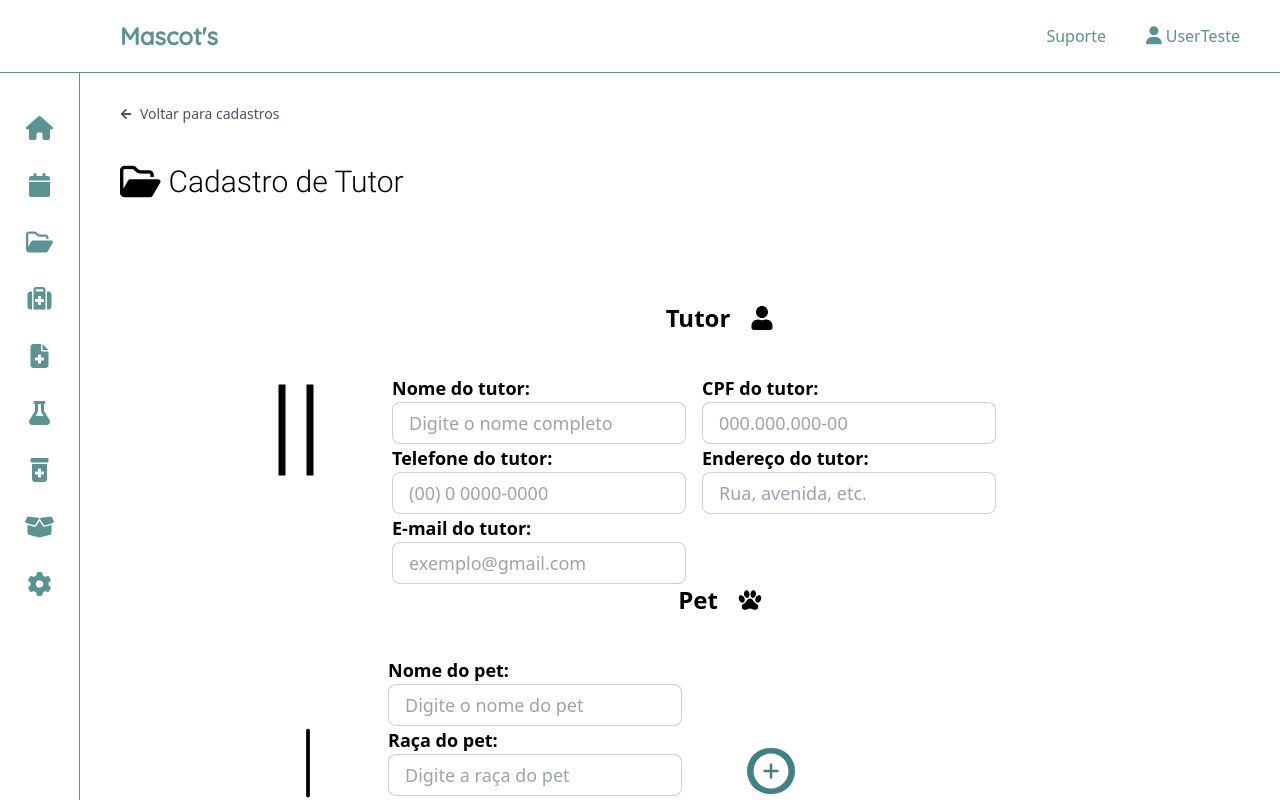
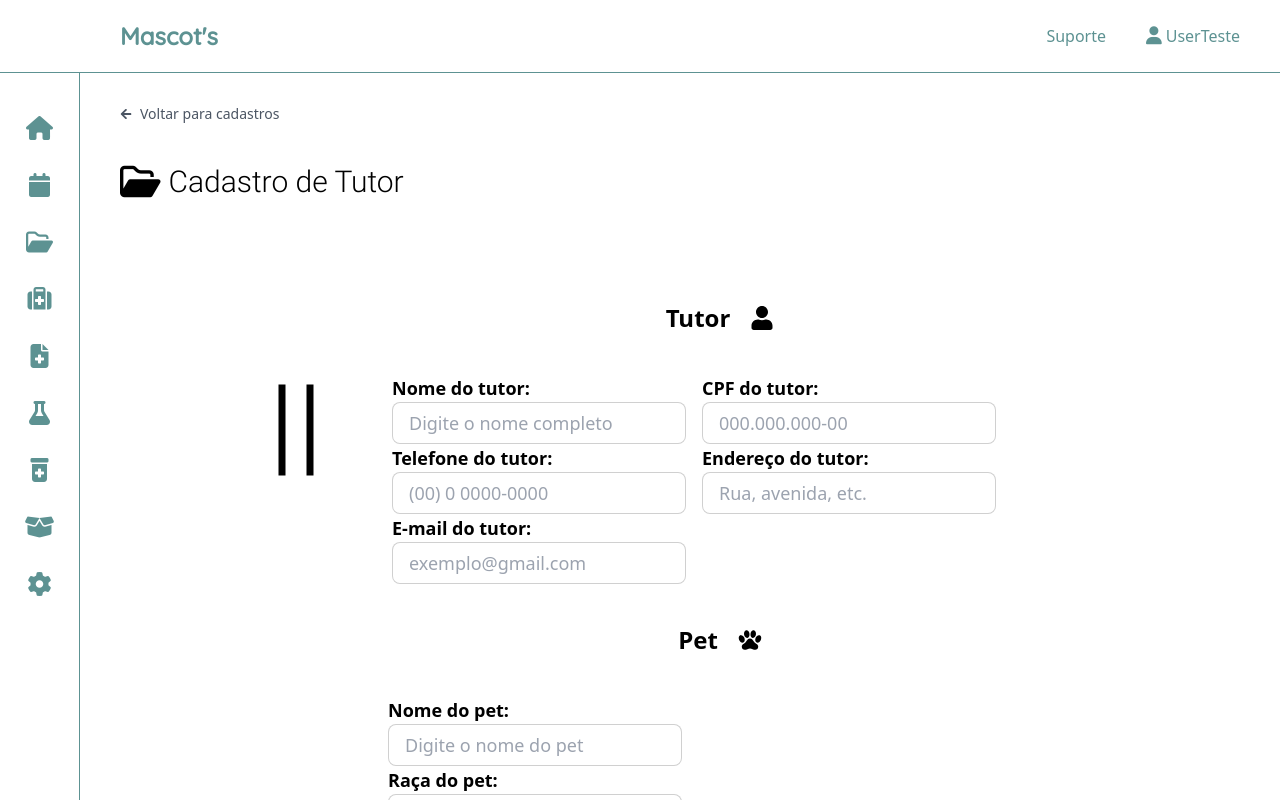
Before and after one commit to softexrecifepe/PI-MASCOTS-TURMA-09-EQUIPE-01, a Next.js app: page /registers/register in a window 1280 px wide. Built offline with nearby package versions, Linux system fonts and the light colour scheme.

Commit message:
feat:registerTutor creating id to pet

```diff
--- a/db.json
+++ b/db.json
@@ -15,6 +15,56 @@
       "telefone": "85988655522",
       "email": "johny@hotmail.com",
       "endereco": "Rua quimera 12"
+    },
+    {
+      "id": "8a7d",
+      "nome": "lucas",
+      "cpf": "900.280.564-12",
+      "telefone": "85998675544",
+      "email": "gestorz@gmail.com",
+      "endereco": "Rua golfinho",
+      "pets": [
+        {
+          "id": "db7525d4-2093-485f-b5b4-b8dd3d08418c",
+          "nome": "Maxwell",
+          "raca": "Canário",
+          "especie": "ave",
+          "genero": "macho",
+          "idade": "2",
+          "peso": "1",
+          "alergias": "Não possui"
+        },
+        {
+          "id": "e6e1587e-cf5c-41a8-a5c4-5eafa041e80d",
+          "nome": "MaryJaneWattson",
+          "raca": "Malinois",
+          "especie": "cao",
+          "genero": "femea",
+          "idade": "2",
+          "peso": "25",
+          "alergias": "Dipirona"
+        }
+      ]
+    },
+    {
+      "id": "7bdd",
+      "nome": "Paulinha",
+      "cpf": "506.052.671-10",
+      "telefone": "85988655526",
+      "email": "paulinhafofa@yahoo.com",
+      "endereco": "Rua 12",
+      "pets": [
+        {
+          "id": "9739a8f3-e8f0-44ac-80db-7582bec0ffc9",
+          "nome": "Maximus",
+          "raca": "Pitbull",
+          "especie": "cao",
+          "genero": "macho",
+          "idade": "1",
+          "peso": "10",
+          "alergias": "Nenhuma"
+        }
+      ]
     }
   ]
 }
--- a/src/app/registers/page.tsx
+++ b/src/app/registers/page.tsx
@@ -27,7 +27,7 @@ export default function Registration() {
 
             <div className="mt-3">
               <Link href={"/registers/register"}>
-                <BtnColorBg content="Novo cadastro" />
+                <BtnColorBg content="Novo tutor" />
               </Link>
             </div>
             <div className="mt-6">
--- a/src/app/registers/register/RegisterForm.tsx
+++ b/src/app/registers/register/RegisterForm.tsx
@@ -3,7 +3,7 @@
 import { Header } from '@/app/components/navigationScreen/header/header';
 import { SideBar } from '@/app/components/navigationScreen/sidebar/sidebar';
 import React, { useState } from 'react';
-import { AiFillPlusCircle } from "react-icons/ai";
+import { AiFillPlusCircle, AiFillMinusCircle } from "react-icons/ai";
 import { tutorSchema, TutorData } from '@/app/schemas/tutorSchema';
 import { zodResolver } from '@hookform/resolvers/zod';
 import { useForm, Controller } from 'react-hook-form';
@@ -11,42 +11,48 @@ import { IoPaw } from "react-icons/io5";
 import { FaUser } from "react-icons/fa";
 import { PiLineVerticalLight } from "react-icons/pi";
 import { LiaGripLinesVerticalSolid } from "react-icons/lia";
-
+import { v4 as uuidv4 } from 'uuid';
 
 const RegisterForm = () => {
-  const { control, handleSubmit, reset, formState: { errors } } = useForm<TutorData>({
-    resolver: zodResolver(tutorSchema),
-  });
-
-  const [pets, setPets] = useState([{ nome: '', raca: '', especie: '' }]);
+  const { control, handleSubmit, reset, formState: { errors } } = useForm<TutorData>({ resolver: zodResolver(tutorSchema) });
+  const [pets, setPets] = useState([
+    { id: uuidv4(), nome: '', raca: '', especie: '', genero: '', idade: '', peso: '', alergias: '' }
+  ]);
 
   const onSubmit = async (data: TutorData) => {
     const payload = { ...data, pets };
-    const response = await fetch('http://localhost:4000/tutores', {
-      method: 'POST',
+
+    try {
+      const response = await fetch("http://localhost:4000/tutores", {
+        method: "POST",
         headers: {
-        'Content-Type': 'application/json',
+          "Content-Type": "application/json"
         },
-      body: JSON.stringify(payload),
+        body: JSON.stringify(payload)
       });
 
-    if (response.ok) {
-      alert("Usuário cadastrado com sucesso!");
-      reset({
-        nome: '',
-        cpf: '',
-        telefone: '',
-        endereco: '',
-        email: ''
-      });
-      setPets([{ nome: '', raca: '', especie: '' }]);
-    } else {
-      alert("Erro ao cadastrar usuário.");
+      if (!response.ok) {
+        throw new Error("Erro ao salvar os dados. Verifique o servidor.");
+      }else{alert('Tutor cadastrado com sucesso!')}
+      reset({ nome: '', cpf: '', telefone: '', endereco: '', email: '' });
+      setPets([{ id: uuidv4(), nome: '', raca: '', especie: '', genero: '', idade: '', peso: '', alergias: '' }]);
+    } catch (error) {
+      console.error(error);
+      alert("Ocorreu um erro ao tentar salvar os dados. Tente novamente mais tarde.");
     }
   };
 
   const handleAddPet = () => {
-    setPets([...pets, { nome: '', raca: '', especie: '' }]);
+    if (pets.length < 3) {
+      setPets([...pets, { id: uuidv4(), nome: '', raca: '', especie: '', genero: '', idade: '', peso: '', alergias: '' }]);
+    } else {
+      alert("Você só pode adicionar até 3 pets.");
+    }
+  };
+
+  const handleRemovePet = (index: number) => {
+    const updatedPets = pets.filter((_, petIndex) => petIndex !== index);
+    setPets(updatedPets);
   };
 
   const handlePetChange = (index: number, key: string, value: string) => {
@@ -54,7 +60,6 @@ const RegisterForm = () => {
     updatedPets[index][key] = value;
     setPets(updatedPets);
   };
-
   return (
     <div className='flex justify-center text-left'>
       <Header />
@@ -65,30 +70,19 @@ const RegisterForm = () => {
           <div className='mb-10'>
             <h1 className='flex justify-center font-bold text-2xl items-center'>Tutor <FaUser className='ml-5' /></h1>
           </div>
-
-          <div className='flex gap-10' >
+          <div className='flex gap-10'>
+            <div> <LiaGripLinesVerticalSolid className='size-28' /> </div>
             <div>
-          <LiaGripLinesVerticalSolid  className='size-28' />
-          </div>
-          <div>
+              {/* Campos do Tutor */}
               <div className='flex gap-4'>
                 <div className='flex flex-col'>
                   <label htmlFor="nome" className='text-lg font-semibold'>Nome do tutor:</label>
-              <Controller
-                name="nome"
-                control={control}
-                render={({ field }) => <input {...field} type="text" className="input input-bordered h-3/4 pt-2 pb-2 text-lg" placeholder='Digite o nome completo' />}
-              />
+                  <Controller name="nome" control={control} render={({ field }) => <input {...field} type="text" className="input input-bordered h-3/4 pt-2 pb-2 text-lg" placeholder='Digite o nome completo' />} />
                   {errors.nome && <span className='text-red-500'>{errors.nome.message}</span>}
                 </div>
-
                 <div className='flex flex-col'>
                   <label htmlFor="cpf" className='text-lg font-semibold'>CPF do tutor:</label>
-              <Controller
-                name="cpf"
-                control={control}
-                render={({ field }) => <input {...field} type="text" className="input input-bordered h-3/4 pt-2 pb-2 text-lg" placeholder='000.000.000-00' />}
-              />
+                  <Controller name="cpf" control={control} render={({ field }) => <input {...field} type="text" className="input input-bordered h-3/4 pt-2 pb-2 text-lg" placeholder='000.000.000-00' />} />
                   {errors.cpf && <span className='text-red-500'>{errors.cpf.message}</span>}
                 </div>
               </div>
@@ -96,20 +90,12 @@ const RegisterForm = () => {
               <div className='flex gap-4'>
                 <div className='flex flex-col'>
                   <label htmlFor="telefone" className='text-lg font-semibold'>Telefone do tutor:</label>
-              <Controller
-                name="telefone"
-                control={control}
-                render={({ field }) => <input {...field} type="text" className="input input-bordered h-3/4 pt-2 pb-2 text-lg" placeholder='(00) 0 0000-0000' />}
-              />
+                  <Controller name="telefone" control={control} render={({ field }) => <input {...field} type="text" className="input input-bordered h-3/4 pt-2 pb-2 text-lg" placeholder='(00) 0 0000-0000' />} />
                   {errors.telefone && <span className='text-red-500'>{errors.telefone.message}</span>}
                 </div>
                 <div className='flex flex-col'>
                   <label htmlFor="endereco" className='text-lg font-semibold'>Endereço do tutor:</label>
-              <Controller
-                name="endereco"
-                control={control}
-                render={({ field }) => <input {...field} type="text" className="input input-bordered h-3/4 pt-2 pb-2 text-lg" placeholder='Rua, avenida, etc.' />}
-              />
+                  <Controller name="endereco" control={control} render={({ field }) => <input {...field} type="text" className="input input-bordered h-3/4 pt-2 pb-2 text-lg" placeholder='Rua, avenida, etc.' />} />
                   {errors.endereco && <span className='text-red-500'>{errors.endereco.message}</span>}
                 </div>
               </div>
@@ -117,12 +103,9 @@ const RegisterForm = () => {
               <div className='flex gap-4'>
                 <div className='flex flex-col'>
                   <label htmlFor="email" className='text-lg font-semibold'>E-mail do tutor:</label>
-              <Controller
-                name="email"
-                control={control}
-                render={({ field }) => <input {...field} type="email" className="input input-bordered h-3/4 pt-2 pb-2 text-lg" placeholder='exemplo@gmail.com' />}
-              />
+                  <Controller name="email" control={control} render={({ field }) => <input {...field} type="email" className="input input-bordered h-3/4 pt-2 pb-2 text-lg" placeholder='exemplo@gmail.com' />} />
                   {errors.email && <span className='text-red-500'>{errors.email.message}</span>}
+                </div>
               </div>
             </div>
           </div>
@@ -131,42 +114,22 @@ const RegisterForm = () => {
         <div className='mb-10 '>
           <h1 className='flex justify-center font-bold text-2xl items-center'>Pet <IoPaw className='ml-5' /></h1>
         </div>
-          <div className='flex  gap-10 items-center' >
-            <div>
-          <PiLineVerticalLight   className='size-20 ml-7' />
-          </div>
+
+        <div className='flex gap-10 items-center'>
+          <div> <PiLineVerticalLight className='size-20 ml-7' /> </div>
           {pets.map((pet, index) => (
-            <div key={index} className='flex-col gap-4 '>
+            <div key={pet.id} className='flex-col gap-4 '>
               <div className='flex flex-col'>
-                <label htmlFor={`petNome${index}`} className='text-lg font-semibold'>Nome do pet:</label>
-                <input
-                  type="text"
-                  name={`petNome${index}`}
-                  className="input input-bordered h-3/4 pt-2 pb-2 text-lg"
-                  placeholder='Digite o nome do pet'
-                  value={pet.nome}
-                  onChange={(e) => handlePetChange(index, 'nome', e.target.value)}
-                />
+                <label className='text-lg font-semibold'>Nome do pet:</label>
+                <input type="text" className="input input-bordered h-3/4 pt-2 pb-2 text-lg" placeholder='Digite o nome do pet' value={pet.nome} onChange={(e) => handlePetChange(index, 'nome', e.target.value)} />
               </div>
               <div className='flex flex-col'>
-                <label htmlFor={`petRaca${index}`} className='text-lg font-semibold'>Raça do pet:</label>
-                <input
-                  type="text"
-                  name={`petRaca${index}`}
-                  className="input input-bordered h-3/4 pt-2 pb-2 text-lg"
-                  placeholder='Digite a raça do pet'
-                  value={pet.raca}
-                  onChange={(e) => handlePetChange(index, 'raca', e.target.value)}
-                />
+                <label className='text-lg font-semibold'>Raça do pet:</label>
+                <input type="text" className="input input-bordered h-3/4 pt-2 pb-2 text-lg" placeholder='Digite a raça do pet' value={pet.raca} onChange={(e) => handlePetChange(index, 'raca', e.target.value)} />
               </div>
               <div className='flex flex-col'>
-                <label htmlFor={`petEspecie${index}`} className='text-lg font-semibold'>Espécie do pet:</label>
-                <select
-                  name={`petEspecie${index}`}
-                  className="input input-bordered h-3/4 pt-2 pb-2 text-lg"
-                  value={pet.especie}
-                  onChange={(e) => handlePetChange(index, 'especie', e.target.value)}
-                >
+                <label className='text-lg font-semibold'>Espécie do pet:</label>
+                <select className="input input-bordered h-3/4 pt-2 pb-2 text-lg" value={pet.especie} onChange={(e) => handlePetChange(index, 'especie', e.target.value)}>
                   <option value="">Selecione a espécie</option>
                   <option value="ave">Ave</option>
                   <option value="cao">Cão</option>
@@ -175,16 +138,40 @@ const RegisterForm = () => {
                   <option value="outro">Outro</option>
                 </select>
               </div>
+              <div className='flex flex-col'>
+                <label className='text-lg font-semibold'>Gênero/Sexo:</label>
+                <select className="input input-bordered h-3/4 pt-2 pb-2 text-lg" value={pet.genero} onChange={(e) => handlePetChange(index, 'genero', e.target.value)}>
+                  <option value="">Selecione o gênero</option>
+                  <option value="macho">Macho</option>
+                  <option value="femea">Fêmea</option>
+                </select>
+              </div>
+              <div className='flex flex-col'>
+                <label className='text-lg font-semibold'>Idade:</label>
+                <input type="number" className="input input-bordered h-3/4 pt-2 pb-2 text-lg" placeholder='Digite a idade em anos' value={pet.idade} onChange={(e) => handlePetChange(index, 'idade', e.target.value)} />
+              </div>
+              <div className='flex flex-col'>
+                <label className='text-lg font-semibold'>Peso (kg):</label>
+                <input type="number" className="input input-bordered h-3/4 pt-2 pb-2 text-lg" placeholder='Digite o peso' value={pet.peso} onChange={(e) => handlePetChange(index, 'peso', e.target.value)} />
+              </div>
+              <div className='flex flex-col'>
+                <label className='text-lg font-semibold'>Alergias:</label>
+                <textarea className="input input-bordered h-3/4 pt-2 pb-2 text-lg" placeholder='Digite as alergias, se houver' value={pet.alergias} onChange={(e) => handlePetChange(index, 'alergias', e.target.value)} />
+              </div>
+              {pets.length > 1 && (
+                <button type="button" className="btn bg-red-500 rounded-full px-1 text-white ml-6 mt-2" onClick={() => handleRemovePet(index)}>
+                  <AiFillMinusCircle className='size-10' />
+                </button>
+              )}
             </div>
           ))}
-          <div>
+          {pets.length < 3 && (
             <div className='flex justify-end mt-4'>
               <button type="button" className="btn bg-myrtleGreen rounded-full px-1 text-white ml-6" onClick={handleAddPet}>
                 <AiFillPlusCircle className='size-10 ' />
               </button>
             </div>
-          </div>
-        </div>
+          )}
         </div>
 
         <div className='flex justify-end'>
```
Lines whose indentation alone changed are shown as unchanged.
